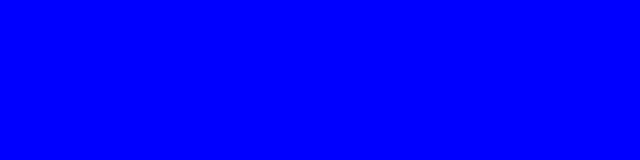
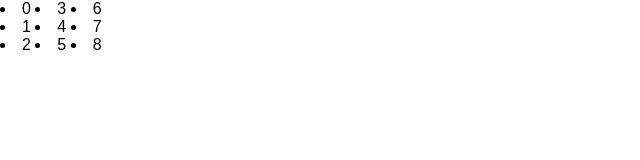
Before and after one commit to pataruco/tic-tac-toe, a plain HTML site: page index.html in a window 1280 px wide. Shown: the whole page, without its empty margins (0-640 px from the left). Drawn offline with Linux system fonts and the light colour scheme.

Commit message:
HTML done

```diff
--- a/index.html
+++ b/index.html
@@ -6,8 +6,26 @@
   <title></title>
 </head>
 <body>
-
-</body>
+  <header></header>
+  <main>
+    <div class="top row">
+      <li class="slot" id="0"><span class="x0">0</span></li>
+      <li class="slot" id="1"><span class="x0">1</span></li>
+      <li class="slot" id="2"><span class="x0">2</span></li>
+    </div>
+    <div class="middle row">
+      <li class="slot" id="3"><span class="x0">3</span></li>
+      <li class="slot" id="4"><span class="x0">4</span></li>
+      <li class="slot" id="5"><span class="x0">5</span></li>
+    </div>
+    <div class="bottom row">
+      <li class="slot" id="6"><span class="x0">6</span></li>
+      <li class="slot" id="7"><span class="x0">7</span></li>
+      <li class="slot" id="8"><span class="x0">8</span></li>
+    </div>
+  </main> <!-- MAIN -->
+  <footer></footer> <!-- FOOTER -->
+</body> <!-- BODY  -->
 <script type="text/javascript" src="scripts/jquery-2.1.4.js"></script>
 <script type="text/javascript" src="scripts/script.js"></script>
 </html>
--- a/style/style.css
+++ b/style/style.css
@@ -1,3 +1,7 @@
-html {
-  background-color: blue;
+.row {
+  display: inline-block;
 }
+
+.li {
+
+}
```
Also changed, not shown: 3 other files.
